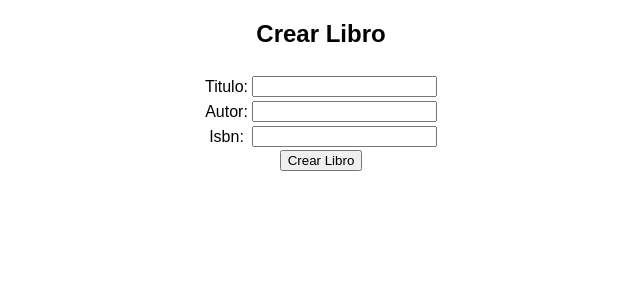
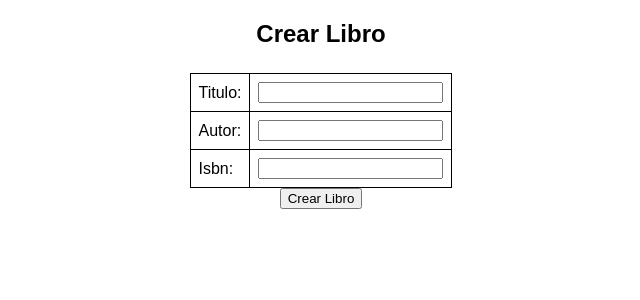
Before and after one commit to hidr4lisk/coder-federicofurgiuele-python, a Django app: page /crear_libro/ in a window 1280 px wide. Shown: the part 76-376 px from the top of the page, without its empty margins (319-959 px from the left). Run offline with Django 5.2, Linux system fonts and the light colour scheme.

Commit message:
Estilos a las listas

```diff
--- a/src/biblioteca/static/css/styles.css
+++ b/src/biblioteca/static/css/styles.css
@@ -98,3 +98,17 @@ body {
 fieldset{
     border: 0px;
 }
+table {
+    width: 100%;
+    border-collapse: collapse; /* Une los bordes */
+}
+
+th, td {
+    border: 1px solid black; /* Agrega un borde a las celdas */
+    padding: 8px; /* Añade espacio dentro de las celdas */
+    text-align: left; /* Alinea el texto a la izquierda */
+}
+
+th {
+    background-color: #f2f2f2; /* Fondo para encabezados */
+}
```
Also changed, not shown: src/db.sqlite3.
